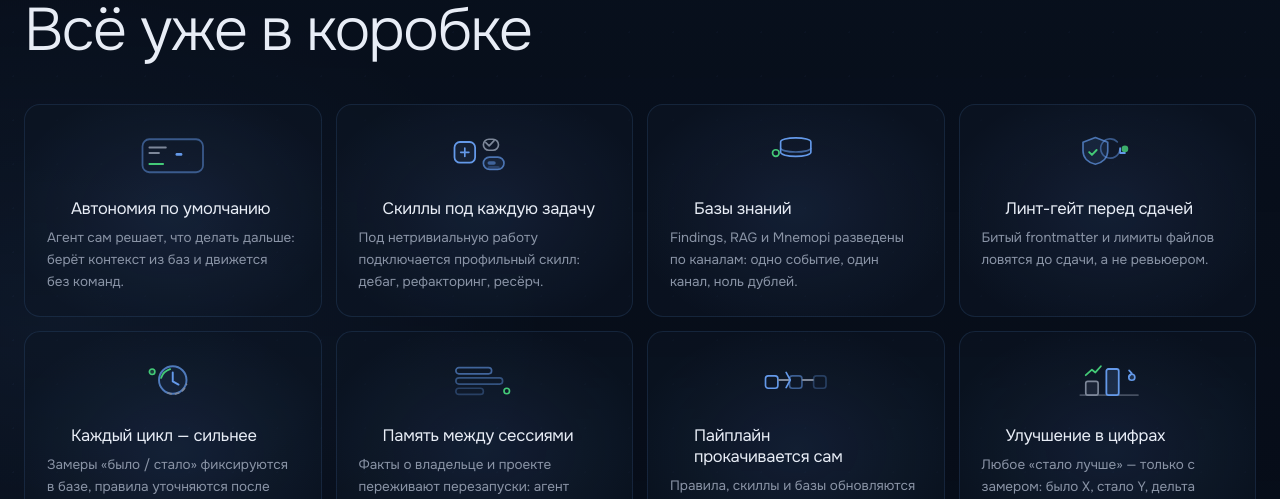
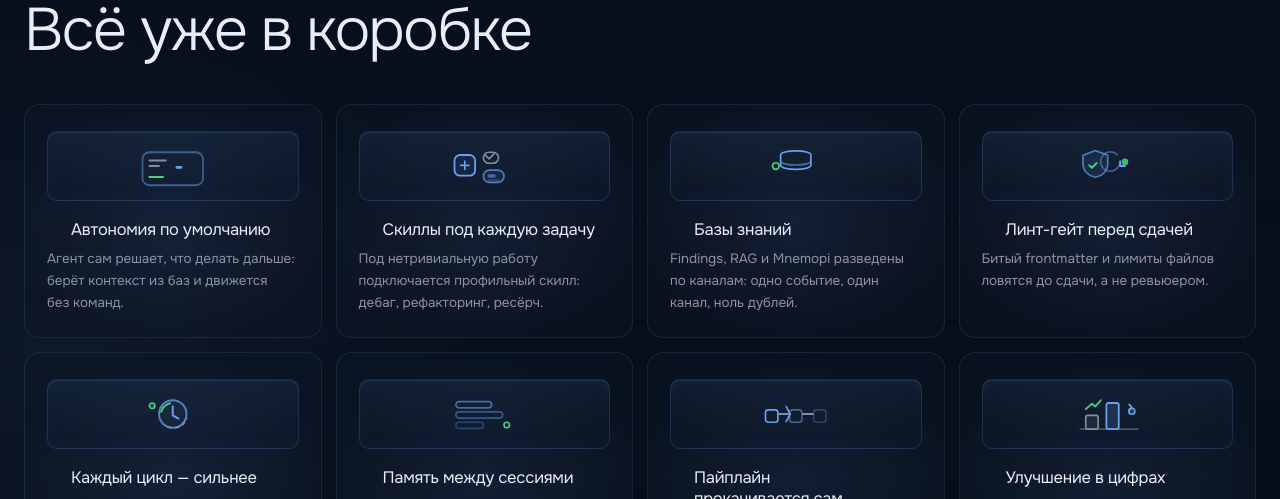
Before and after one commit to grebeshok105/uluchshator-site, a Next.js app: page / in a window 1280 px wide. Shown: the part 1380-1879 px from the top of the page. Built offline with nearby package versions, Linux system fonts and the light colour scheme.

Commit message:
feat: screen-panel around mini viz, tactile active states, drop dead css

```diff
--- a/components/FeatureCard.module.css
+++ b/components/FeatureCard.module.css
@@ -17,11 +17,8 @@
   transform: translateY(-4px);
 }
 
-.viz {
-  width: 100%;
-  height: 44px;
-  margin-bottom: 18px;
-  opacity: 0.9;
+.card:active {
+  transform: translateY(-2px) scale(0.985);
 }
 
 .title {
--- /dev/null
+++ b/components/MiniViz.module.css
@@ -0,0 +1,24 @@
+.screen {
+  display: block;
+  position: relative;
+  margin-bottom: 18px;
+  padding: 12px 16px;
+  border: 1px solid rgba(110, 168, 255, 0.16);
+  border-radius: 10px;
+  background: linear-gradient(
+    180deg,
+    rgba(110, 168, 255, 0.08),
+    rgba(110, 168, 255, 0.02) 70%,
+    transparent
+  );
+  box-shadow:
+    inset 0 1px 0 rgba(110, 168, 255, 0.12),
+    inset 0 0 22px rgba(110, 168, 255, 0.04);
+}
+
+.viz {
+  display: block;
+  width: 100%;
+  height: 44px;
+  opacity: 0.95;
+}
--- a/components/MiniViz.tsx
+++ b/components/MiniViz.tsx
@@ -1,6 +1,6 @@
 export type Viz = "term" | "chips" | "stack" | "gatebar" | "loopring" | "rows" | "conveyor" | "bars" | "r4" | "fmethod" | "fjudge" | "fdomain" | "floop" | "upgrade" | "nodumb" | "frontend";
 
-import styles from "./FeatureCard.module.css";
+import styles from "./MiniViz.module.css";
 
 const G = { stroke: "#6ea8ff" };
 const OK = { stroke: "#4ade80" };
@@ -10,15 +10,18 @@ export default function MiniViz({ kind }: { kind: Viz }) {
   switch (kind) {
     case "term":
       return (
+        <span className={styles.screen}>
         <svg viewBox="0 0 48 32" className={styles.viz} aria-hidden>
           <rect x="2" y="6" width="44" height="24" rx="5" stroke="#6ea8ff" fill="none" strokeOpacity="0.5" strokeWidth="1.3" />
           <path d="M7 12h12M7 16h7" {...DIM} strokeWidth="1.3" fill="none" strokeLinecap="round" />
           <path d="M27 17h3" {...G} strokeWidth="2" fill="none" strokeLinecap="round" />
           <path d="M7 24h10" {...OK} strokeWidth="1.3" fill="none" strokeLinecap="round" />
         </svg>
+      </span>
     );
     case "chips":
       return (
+        <span className={styles.screen}>
         <svg viewBox="0 0 48 32" className={styles.viz} aria-hidden>
           <rect x="2" y="8" width="15" height="15" rx="4" fill="rgba(110,168,255,0.14)" {...G} fillOpacity="0.5" strokeWidth="1.3" />
           <path d="M9.5 12.5v6M6.5 15.5h6" {...G} strokeWidth="1.2" fill="none" strokeLinecap="round" />
@@ -28,18 +31,22 @@ export default function MiniViz({ kind }: { kind: Viz }) {
           <rect x="26" y="22" width="6" height="2.6" rx="1.3" fill="#6ea8ff" fillOpacity="0.55" />
           <rect x="26" y="25.5" width="9" height="2.6" rx="1.3" fill="#6ea8ff" fillOpacity="0.25" />
         </svg>
+      </span>
     );
     case "stack":
       return (
+        <span className={styles.screen}>
         <svg viewBox="0 0 48 32" className={styles.viz} aria-hidden>
           <path d="M13 8c0-1.7 4.9-3 11-3s11 1.3 11 3" {...G} fill="none" strokeWidth="1.2" />
           <path d="M13 8v7.5c0 1.7 4.9 3 11 3s11-1.3 11-3V8" {...G} fill="none" strokeWidth="1.2" />
           <path d="M13 12.3c0 1.7 4.9 3 11 3s11-1.3 11-3" {...G} fill="none" strokeOpacity="0.6" strokeWidth="1.2" />
           <circle cx="9.5" cy="16" r="2.4" {...OK} fill="none" strokeWidth="1.2" />
         </svg>
+      </span>
     );
     case "gatebar":
       return (
+        <span className={styles.screen}>
         <svg viewBox="0 0 48 32" className={styles.viz} aria-hidden>
           <path d="M6 8.2l9-3.5 9 3.5v6.4c0 4.6-3.4 8.3-9 9.6-5.6-1.3-9-5-9-9.6z" {...G} fill="rgba(110,168,255,0.1)" strokeOpacity="0.7" strokeWidth="1.2" strokeLinejoin="round" />
           <path d="M10.5 15.4l2 2 3.4-3.6" {...OK} strokeWidth="1.4" fill="none" strokeLinecap="round" strokeLinejoin="round" />
@@ -47,9 +54,11 @@ export default function MiniViz({ kind }: { kind: Viz }) {
           <path d="M32.8 13.6a7 7 0 1 1-1.8-5.6" {...G} strokeOpacity="0.5" strokeWidth="1.2" fill="none" strokeLinecap="round" />
           <circle cx="36.5" cy="13" r="2.4" fill="#4ade80" fillOpacity="0.85" />
         </svg>
+      </span>
     );
     case "loopring":
       return (
+        <span className={styles.screen}>
         <svg viewBox="0 0 48 32" className={styles.viz} aria-hidden>
           <circle cx="24" cy="16" r="10" {...G} fill="rgba(110,168,255,0.06)" strokeOpacity="0.75" strokeWidth="1.4" />
           <path d="M24 10.5v6.5l4.2 2.3" {...G} strokeWidth="1.4" fill="none" strokeLinecap="round" strokeLinejoin="round" />
@@ -57,18 +66,22 @@ export default function MiniViz({ kind }: { kind: Viz }) {
           <path d="M15.5 14.5a10 10 0 0 1 6.6-6.4" {...OK} strokeWidth="1.3" fill="none" strokeLinecap="round" />
           <circle cx="9" cy="10" r="2" {...OK} fill="rgba(74,222,128,0.2)" strokeWidth="1.2" />
         </svg>
+      </span>
     );
     case "rows":
       return (
+        <span className={styles.screen}>
         <svg viewBox="0 0 48 32" className={styles.viz} aria-hidden>
           <rect x="3" y="7" width="26" height="4.5" rx="2.2" {...G} fill="none" strokeOpacity="0.6" strokeWidth="1.2" />
           <rect x="3" y="14.5" width="34" height="4.5" rx="2.2" {...G} fill="none" strokeOpacity="0.45" strokeWidth="1.2" />
           <rect x="3" y="22" width="20" height="4.5" rx="2.2" {...G} fill="none" strokeOpacity="0.3" strokeWidth="1.2" />
           <circle cx="40" cy="24" r="2" {...OK} fill="none" strokeWidth="1.2" />
         </svg>
+      </span>
     );
     case "conveyor":
       return (
+        <span className={styles.screen}>
         <svg viewBox="0 0 48 32" className={styles.viz} aria-hidden>
           <rect x="2" y="13" width="9" height="9" rx="2" {...G} fill="none" strokeWidth="1.2" />
           <rect x="19.5" y="13" width="9" height="9" rx="2" {...G} fill="none" strokeOpacity="0.55" strokeWidth="1.2" />
@@ -76,9 +89,11 @@ export default function MiniViz({ kind }: { kind: Viz }) {
           <path d="M11.5 16h7.5M29 16h7.5" {...DIM} strokeWidth="1.3" fill="none" strokeLinecap="round" />
           <path d="M17 10.5l3 5.5-3 5.5" {...G} fill="none" strokeWidth="1.2" strokeLinecap="round" strokeLinejoin="round" />
         </svg>
+      </span>
     );
     case "bars":
       return (
+        <span className={styles.screen}>
         <svg viewBox="0 0 48 32" className={styles.viz} aria-hidden>
           <path d="M4 27h42" {...DIM} strokeOpacity="0.5" strokeWidth="1.2" fill="none" strokeLinecap="round" />
           <rect x="8" y="17" width="9" height="10" rx="1.5" {...DIM} fill="rgba(138,148,166,0.12)" strokeWidth="1.2" />
@@ -87,9 +102,11 @@ export default function MiniViz({ kind }: { kind: Viz }) {
           <circle cx="41.5" cy="14" r="2.2" {...G} fill="rgba(110,168,255,0.2)" strokeWidth="1.2" />
           <path d="M39.5 9l2 2.2-2.2 2.4" {...G} strokeWidth="1.2" fill="none" strokeLinecap="round" strokeLinejoin="round" />
         </svg>
+      </span>
     );
     case "r4":
       return (
+        <span className={styles.screen}>
         <svg viewBox="0 0 48 32" className={styles.viz} aria-hidden>
           <rect x="6" y="7" width="12" height="12" rx="2.5" {...G} fill="rgba(110,168,255,0.08)" strokeWidth="1.3" />
           <rect x="34" y="7" width="12" height="12" rx="2.5" {...G} fill="rgba(110,168,255,0.08)" strokeWidth="1.3" />
@@ -98,9 +115,11 @@ export default function MiniViz({ kind }: { kind: Viz }) {
           <path d="M15 13h14" {...DIM} strokeWidth="1.2" fill="none" strokeLinecap="round" />
           <path d="M29 10l4 3-4 3" {...G} strokeWidth="1.2" fill="none" strokeLinecap="round" strokeLinejoin="round" />
         </svg>
+      </span>
     );
     case "fmethod":
       return (
+        <span className={styles.screen}>
         <svg viewBox="0 0 48 32" className={styles.viz} aria-hidden>
           <circle cx="24" cy="16" r="9.5" {...G} fill="rgba(110,168,255,0.06)" strokeWidth="1.3" />
           <circle cx="24" cy="6.5" r="1.7" {...OK} fill="rgba(74,222,128,0.25)" strokeWidth="1.1" />
@@ -109,9 +128,11 @@ export default function MiniViz({ kind }: { kind: Viz }) {
           <circle cx="14.5" cy="16" r="1.4" {...DIM} strokeWidth="1" />
           <path d="M24 8.5v7l5 2.8" {...G} strokeWidth="1.4" fill="none" strokeLinecap="round" strokeLinejoin="round" />
         </svg>
+      </span>
     );
     case "fjudge":
       return (
+        <span className={styles.screen}>
         <svg viewBox="0 0 48 32" className={styles.viz} aria-hidden>
           <path d="M24 8v16" {...G} strokeWidth="1.3" fill="none" strokeLinecap="round" />
           <path d="M11 11h26" {...G} strokeWidth="1.3" fill="none" strokeLinecap="round" />
@@ -119,9 +140,11 @@ export default function MiniViz({ kind }: { kind: Viz }) {
           <path d="M37 11c-4.5 2.5-5.5 6-5.5 9.5H42.5C42.5 17 41.5 13.5 37 11z" {...G} fill="rgba(110,168,255,0.1)" strokeWidth="1.2" strokeLinejoin="round" />
           <path d="M24 24l-6 4.5h12z" {...OK} fill="rgba(74,222,128,0.2)" strokeWidth="1.2" strokeLinejoin="round" />
         </svg>
+      </span>
     );
     case "fdomain":
       return (
+        <span className={styles.screen}>
         <svg viewBox="0 0 48 32" className={styles.viz} aria-hidden>
           <circle cx="24" cy="15.5" r="10" {...G} fill="rgba(110,168,255,0.06)" strokeWidth="1.3" />
           <ellipse cx="24" cy="15.5" rx="4.2" ry="10" {...G} strokeOpacity="0.6" strokeWidth="1.2" />
@@ -129,9 +152,11 @@ export default function MiniViz({ kind }: { kind: Viz }) {
           <path d="M38 26a6.5 6.5 0 0 0 2-3.5" {...OK} strokeWidth="1.3" fill="none" strokeLinecap="round" />
           <circle cx="41" cy="19.5" r="1.6" {...OK} fill="rgba(74,222,128,0.25)" strokeWidth="1.1" />
         </svg>
+      </span>
     );
     case "floop":
       return (
+        <span className={styles.screen}>
         <svg viewBox="0 0 48 32" className={styles.viz} aria-hidden>
           <circle cx="24" cy="16" r="9.5" {...G} fill="none" strokeOpacity="0.55" strokeWidth="1.3" />
           <circle cx="24" cy="16" r="5.5" {...G} fill="rgba(110,168,255,0.07)" strokeWidth="1.2" />
@@ -139,9 +164,11 @@ export default function MiniViz({ kind }: { kind: Viz }) {
           <path d="M34.5 19.8V23h-3.2" {...G} strokeWidth="1.2" fill="none" strokeLinecap="round" strokeLinejoin="round" />
           <circle cx="24" cy="16" r="1.5" {...OK} fill="rgba(74,222,128,0.3)" strokeWidth="1" />
         </svg>
+      </span>
     );
     case "upgrade":
       return (
+        <span className={styles.screen}>
         <svg viewBox="0 0 48 32" className={styles.viz} aria-hidden>
           <circle cx="22" cy="16" r="7" {...G} fill="rgba(110,168,255,0.08)" strokeWidth="1.3" />
           {[0,45,90,135,180,225,270,315].map((a) => (
@@ -151,18 +178,22 @@ export default function MiniViz({ kind }: { kind: Viz }) {
           <path d="M35 6l3.5 3.5L35 13" {...G} strokeWidth="1.3" fill="none" strokeLinecap="round" strokeLinejoin="round" />
           <path d="M38.5 9.5H33" {...DIM} strokeWidth="1.2" fill="none" strokeLinecap="round" />
         </svg>
+      </span>
     );
     case "nodumb":
       return (
+        <span className={styles.screen}>
         <svg viewBox="0 0 48 32" className={styles.viz} aria-hidden>
           <rect x="19" y="5" width="10" height="23" rx="4.5" {...G} fill="rgba(110,168,255,0.07)" strokeWidth="1.3" />
           <circle cx="24" cy="10.5" r="2.7" fill="rgba(110,168,255,0.5)" strokeWidth="1.2" {...G} fillOpacity="0.5" />
           <circle cx="24" cy="16" r="2.7" {...DIM} strokeWidth="1.2" fill="none" />
           <circle cx="24" cy="21.5" r="2.7" {...OK} fill="rgba(74,222,128,0.25)" strokeWidth="1.2" fillOpacity="0.4" />
         </svg>
+      </span>
     );
     case "frontend":
       return (
+        <span className={styles.screen}>
         <svg viewBox="0 0 48 32" className={styles.viz} aria-hidden>
           <rect x="4" y="6" width="40" height="21" rx="4" {...G} fill="rgba(110,168,255,0.06)" strokeWidth="1.3" />
           <rect x="8.5" y="10.5" width="31" height="12" rx="2" {...DIM} fill="none" strokeOpacity="0.7" strokeWidth="1.1" />
@@ -170,6 +201,7 @@ export default function MiniViz({ kind }: { kind: Viz }) {
           <path d="M28 18l3-2.5 3 2.5" {...OK} strokeWidth="1.2" fill="none" strokeLinecap="round" strokeLinejoin="round" />
           <path d="M20 27v3.5h8V27" {...DIM} strokeWidth="1.2" fill="none" strokeLinecap="round" />
         </svg>
+      </span>
     );
   }
 }
--- a/components/SkillsSection.module.css
+++ b/components/SkillsSection.module.css
@@ -51,11 +51,15 @@
   box-shadow: 0 0 24px rgba(110, 168, 255, 0.1);
 }
 
-.viz {
-  width: 100%;
-  height: 44px;
-  margin-bottom: 18px;
-  opacity: 0.9;
+.card:active {
+  transform: translateY(-1px) scale(0.985);
+  box-shadow: 0 0 14px rgba(110, 168, 255, 0.06);
+}
+
+@media (prefers-reduced-motion: reduce) {
+  .card {
+    transition: none;
+  }
 }
 
 .title {
```
Lines whose indentation alone changed are shown as unchanged.
